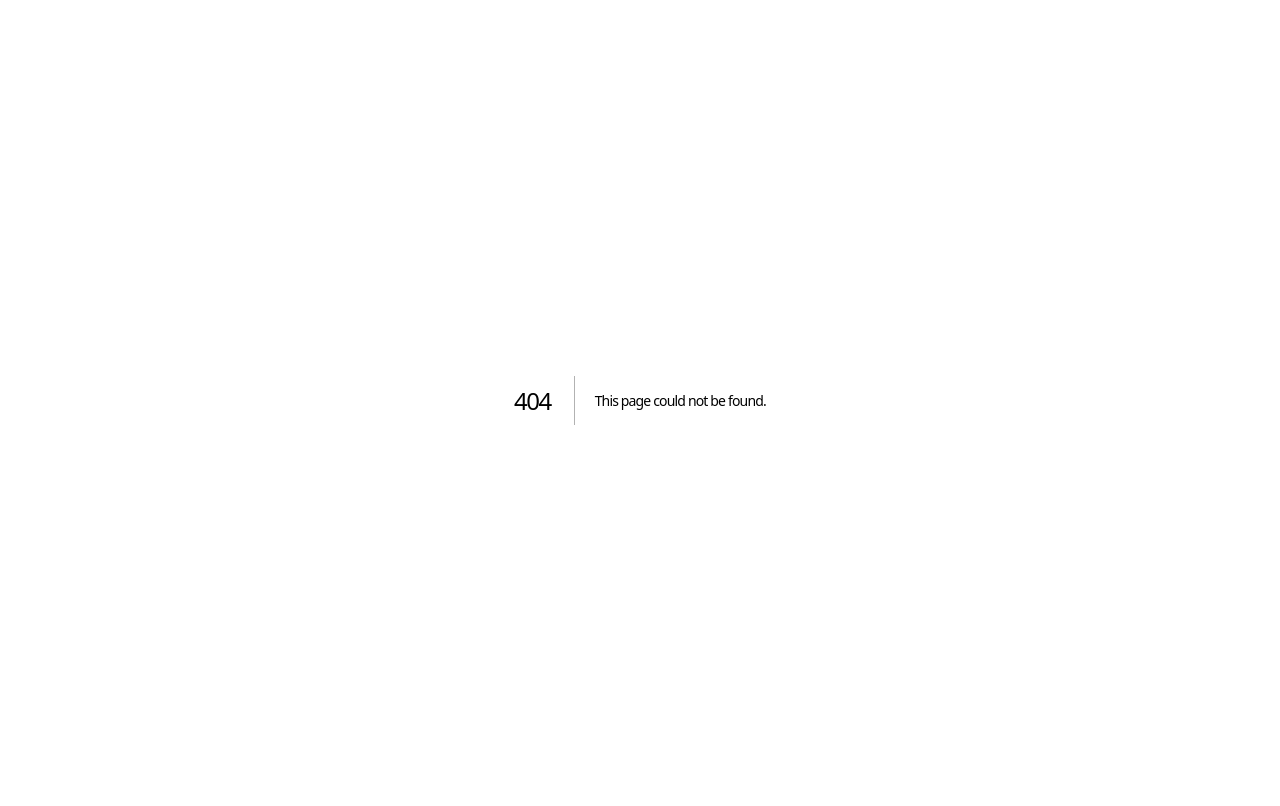
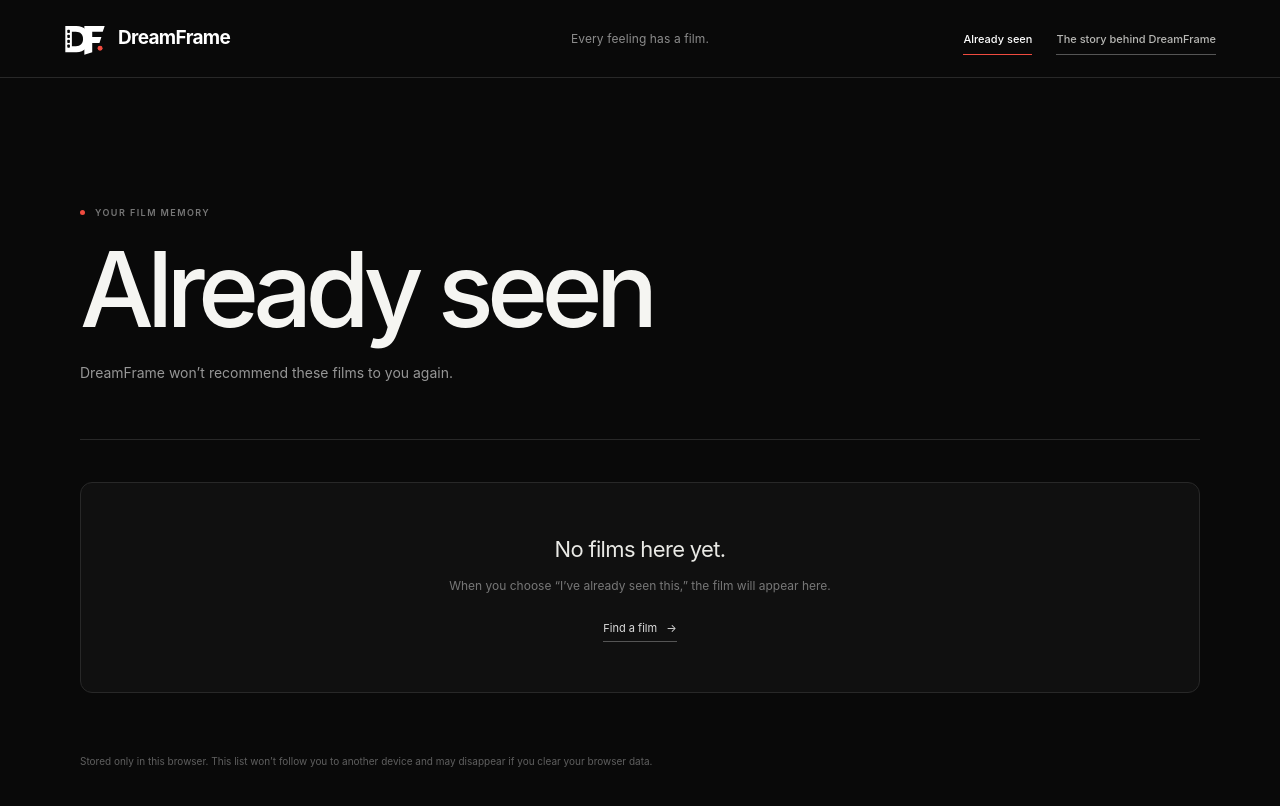
Before and after one commit to lenkabr/DreamFrame, a Next.js app: page /seen in a window 1280 px wide. Before the commit this address had no page. Shown: the top 806 px of the page. Built offline with nearby package versions, Linux system fonts and the light colour scheme.

Commit message:
Add already seen film library

```diff
--- a/app/layout.tsx
+++ b/app/layout.tsx
@@ -4,6 +4,7 @@ import './recommendation.css';
 import './story.css';
 import './limits.css';
 import './privacy.css';
+import './seen.css';
 
 const SITE_URL = 'https://dream-frame-eight.vercel.app';
 const SITE_DESCRIPTION = 'Describe a feeling, your mood, how you want to feel, or the kind of story you would like to see. DreamFrame will find the one film worth your evening.';
--- a/app/page.tsx
+++ b/app/page.tsx
@@ -6,7 +6,7 @@ import Link from 'next/link';
 type Mode = 'mood' | 'similar' | 'favorites';
 type RecommendedMovie = { id: number; title: string; year: string; runtime: string; genres: string[]; overview: string; posterUrl: string | null; imdbId: string | null; why: string; themes: string[]; feelings: string[] };
 type MovieSuggestion = { id: number; title: string; year: string; posterUrl: string | null };
-type SeenEntry = { id: number; title: string; status: 'seen'; updatedAt: number };
+type SeenEntry = { id: number; title: string; year?: string; posterUrl?: string | null; status: 'seen'; updatedAt: number };
 const prompts: Record<Mode, string> = { mood: 'I want something that makes me appreciate life...', similar: 'Lost in Translation', favorites: 'Add a film you love' };
 const SEEN_STORAGE_KEY = 'dreamframe-taste-v1';
 const USAGE_STORAGE_KEY = 'dreamframe-usage-v1';
@@ -125,7 +125,7 @@ export default function Home() {
 
   async function markMovieSeen() {
     if (!movie || loading) return;
-    const updatedSeen: SeenEntry[] = [...seenMovies.filter((entry) => entry.id !== movie.id), { id: movie.id, title: movie.title, status: 'seen', updatedAt: Date.now() }];
+    const updatedSeen: SeenEntry[] = [...seenMovies.filter((entry) => entry.id !== movie.id), { id: movie.id, title: movie.title, year: movie.year, posterUrl: movie.posterUrl, status: 'seen', updatedAt: Date.now() }];
     setSeenMovies(updatedSeen);
     setReplacementMessage('Already seen — finding something new…');
     try {
@@ -155,7 +155,7 @@ export default function Home() {
   }
 
   return <main>
-    <header className="site-header"><a className="brand" href="#top" aria-label="DreamFrame home"><img className="brand-logo" src="./dreamframe-logo-white.svg" alt="" /><span>DreamFrame</span></a><span className="tagline">Every feeling has a film.</span><nav className="site-nav" aria-label="Main navigation"><Link href="/story">The story behind DreamFrame <span aria-hidden="true">↗</span></Link></nav></header>
+    <header className="site-header"><a className="brand" href="#top" aria-label="DreamFrame home"><img className="brand-logo" src="./dreamframe-logo-white.svg" alt="" /><span>DreamFrame</span></a><span className="tagline">Every feeling has a film.</span><nav className="site-nav" aria-label="Main navigation"><Link href="/seen">Already seen</Link><Link href="/story">The story behind DreamFrame <span aria-hidden="true">↗</span></Link></nav></header>
     <section className="hero" id="top">
       <p className="eyebrow"><span /> One film. Chosen for you.</p>
       <h1>What do you feel<br />like <em>watching?</em></h1>
--- /dev/null
+++ b/app/seen.css
@@ -0,0 +1,23 @@
+.seen-page{min-height:100vh;background:var(--bg)}
+.seen-content{width:min(1120px,calc(100% - 44px));margin:0 auto;padding:clamp(75px,10vw,130px) 0 110px}
+.seen-heading{padding-bottom:54px;border-bottom:1px solid var(--line)}
+.seen-heading .story-kicker{margin-bottom:22px}
+.seen-heading h1{font-size:clamp(58px,9vw,104px)}
+.seen-heading>p:last-child{margin:25px 0 0;color:var(--muted);font-size:14px;line-height:1.6}
+.seen-grid{display:grid;grid-template-columns:repeat(4,minmax(0,1fr));gap:28px 18px;padding:42px 0 60px}
+.seen-card{min-width:0}
+.seen-card>img,.seen-poster-empty{display:block;width:100%;aspect-ratio:2/3;object-fit:cover;background:#151515;border:1px solid #222;border-radius:10px}
+.seen-poster-empty{display:grid;place-items:center;color:#555;font-size:9px;text-transform:uppercase;letter-spacing:.1em}
+.seen-card-copy{display:flex;align-items:flex-start;justify-content:space-between;gap:14px;padding:15px 2px 0}
+.seen-card h2{margin:0;color:#e7e7e4;font-size:15px;line-height:1.25;letter-spacing:-.02em;font-weight:600}
+.seen-card p{margin:5px 0 0;color:#666;font-size:10px}
+.seen-card button{flex:none;margin-top:1px;padding:0;color:#666;background:transparent;border:0;border-bottom:1px solid #444;cursor:pointer;font-size:9px;line-height:1.5;transition:color .2s,border-color .2s}
+.seen-card button:hover{color:#fff;border-color:var(--accent)}
+.seen-empty{margin:42px 0 60px;padding:50px 24px;text-align:center;background:#101010;border:1px solid var(--line);border-radius:12px}
+.seen-empty p{margin:0 0 10px;color:#e9e9e5;font-size:22px;letter-spacing:-.03em}
+.seen-empty>span{display:block;color:#777;font-size:12px;line-height:1.6}
+.seen-empty a{display:inline-flex;gap:9px;margin-top:25px;color:#ddd;text-decoration:none;border-bottom:1px solid #555;padding-bottom:5px;font-size:11px}
+.seen-empty a:hover{color:#fff;border-color:var(--accent)}
+.seen-note{max-width:580px;margin:0;color:#5f5f5f;font-size:10px;line-height:1.65}
+@media(max-width:900px){.seen-grid{grid-template-columns:repeat(3,minmax(0,1fr))}}
+@media(max-width:620px){.seen-content{width:calc(100% - 36px);padding:60px 0 80px}.seen-heading{padding-bottom:38px}.seen-grid{grid-template-columns:repeat(2,minmax(0,1fr));gap:25px 12px;padding-top:30px}.seen-card h2{font-size:13px}.seen-card-copy{gap:8px}.seen-note{font-size:9px}}
--- /dev/null
+++ b/app/seen/SeenMoviesClient.tsx
@@ -0,0 +1,96 @@
+'use client';
+
+import Link from 'next/link';
+import { useEffect, useState } from 'react';
+
+type SeenEntry = {
+  id: number;
+  title: string;
+  year?: string;
+  posterUrl?: string | null;
+  status: 'seen';
+  updatedAt: number;
+};
+
+type MovieSuggestion = { id: number; title: string; year: string; posterUrl: string | null };
+const STORAGE_KEY = 'dreamframe-taste-v1';
+
+function readSeenMovies(): SeenEntry[] {
+  try {
+    const stored = JSON.parse(localStorage.getItem(STORAGE_KEY) || '[]') as Array<SeenEntry & { status?: string }>;
+    return stored.filter((entry): entry is SeenEntry => entry.status === 'seen' && Number.isFinite(entry.id) && Boolean(entry.title));
+  } catch {
+    return [];
+  }
+}
+
+export default function SeenMoviesClient() {
+  const [movies, setMovies] = useState<SeenEntry[]>([]);
+  const [ready, setReady] = useState(false);
+
+  useEffect(() => {
+    const stored = readSeenMovies();
+    const readyTimer = window.setTimeout(() => {
+      setMovies(stored);
+      setReady(true);
+    }, 0);
+
+    const incomplete = stored.filter((movie) => !movie.year || !movie.posterUrl);
+    if (incomplete.length === 0) return () => window.clearTimeout(readyTimer);
+
+    Promise.all(incomplete.map(async (movie) => {
+      try {
+        const response = await fetch(`/api/tmdb?query=${encodeURIComponent(movie.title)}`);
+        const data = await response.json() as { results?: MovieSuggestion[] };
+        return data.results?.find((result) => result.id === movie.id) ?? null;
+      } catch {
+        return null;
+      }
+    })).then((details) => {
+      const enriched = stored.map((movie) => {
+        const match = details.find((detail) => detail?.id === movie.id);
+        return match ? { ...movie, year: match.year, posterUrl: match.posterUrl } : movie;
+      });
+      setMovies(enriched);
+      localStorage.setItem(STORAGE_KEY, JSON.stringify(enriched));
+    });
+    return () => window.clearTimeout(readyTimer);
+  }, []);
+
+  function removeMovie(id: number) {
+    const updated = movies.filter((movie) => movie.id !== id);
+    setMovies(updated);
+    localStorage.setItem(STORAGE_KEY, JSON.stringify(updated));
+  }
+
+  return <main className="seen-page">
+    <header className="site-header">
+      <Link className="brand" href="/" aria-label="DreamFrame home"><img className="brand-logo" src="/dreamframe-logo-white.svg" alt="" /><span>DreamFrame</span></Link>
+      <span className="tagline">Every feeling has a film.</span>
+      <nav className="site-nav" aria-label="Main navigation"><Link className="active" href="/seen" aria-current="page">Already seen</Link><Link href="/story">The story behind DreamFrame</Link></nav>
+    </header>
+
+    <section className="seen-content">
+      <div className="seen-heading">
+        <p className="story-kicker"><span /> Your film memory</p>
+        <h1>Already seen</h1>
+        <p>DreamFrame won’t recommend these films to you again.</p>
+      </div>
+
+      {ready && movies.length === 0 && <div className="seen-empty">
+        <p>No films here yet.</p>
+        <span>When you choose “I’ve already seen this,” the film will appear here.</span>
+        <Link href="/">Find a film <span aria-hidden="true">→</span></Link>
+      </div>}
+
+      {movies.length > 0 && <div className="seen-grid">
+        {[...movies].sort((a, b) => b.updatedAt - a.updatedAt).map((movie) => <article className="seen-card" key={movie.id}>
+          {movie.posterUrl ? <img src={movie.posterUrl} alt={`${movie.title} movie poster`} /> : <div className="seen-poster-empty"><span>Poster unavailable</span></div>}
+          <div className="seen-card-copy"><div><h2>{movie.title}</h2>{movie.year && <p>{movie.year}</p>}</div><button type="button" onClick={() => removeMovie(movie.id)} aria-label={`Remove ${movie.title} from already seen`}>Remove</button></div>
+        </article>)}
+      </div>}
+
+      <p className="seen-note">Stored only in this browser. This list won’t follow you to another device and may disappear if you clear your browser data.</p>
+    </section>
+  </main>;
+}
--- /dev/null
+++ b/app/seen/page.tsx
@@ -0,0 +1,13 @@
+import type { Metadata } from 'next';
+import SeenMoviesClient from './SeenMoviesClient';
+
+export const metadata: Metadata = {
+  title: 'Already seen — DreamFrame',
+  description: 'Movies you have already seen and DreamFrame will not recommend again.',
+  alternates: { canonical: '/seen' },
+  robots: { index: false, follow: false },
+};
+
+export default function SeenPage() {
+  return <SeenMoviesClient />;
+}
--- a/app/story.css
+++ b/app/story.css
@@ -8,6 +8,9 @@
 
 .site-nav {
   justify-self: end;
+  display: flex;
+  align-items: center;
+  gap: 24px;
 }
 
 .site-nav a {
@@ -32,6 +35,12 @@
 .site-nav a span {
   color: var(--accent);
   font-size: 12px;
+}
+
+@media (max-width: 720px) {
+  .site-nav { gap: 14px; }
+  .site-nav a { font-size: 10px; }
+  .site-nav a:last-child { display: none; }
 }
 
 .story-page {
--- a/app/story/page.tsx
+++ b/app/story/page.tsx
@@ -17,7 +17,7 @@ export default function StoryPage() {
     <header className="site-header">
       <Link className="brand" href="/" aria-label="DreamFrame home"><img className="brand-logo" src="/dreamframe-logo-white.svg" alt="" /><span>DreamFrame</span></Link>
       <span className="tagline">Every feeling has a film.</span>
-      <nav className="site-nav" aria-label="Main navigation"><Link className="active" href="/story" aria-current="page">The story behind DreamFrame</Link></nav>
+      <nav className="site-nav" aria-label="Main navigation"><Link href="/seen">Already seen</Link><Link className="active" href="/story" aria-current="page">The story behind DreamFrame</Link></nav>
     </header>
 
     <article className="story-article">
```
Also changed, not shown: 1 other file (tests, documents, lock files or other folders).
